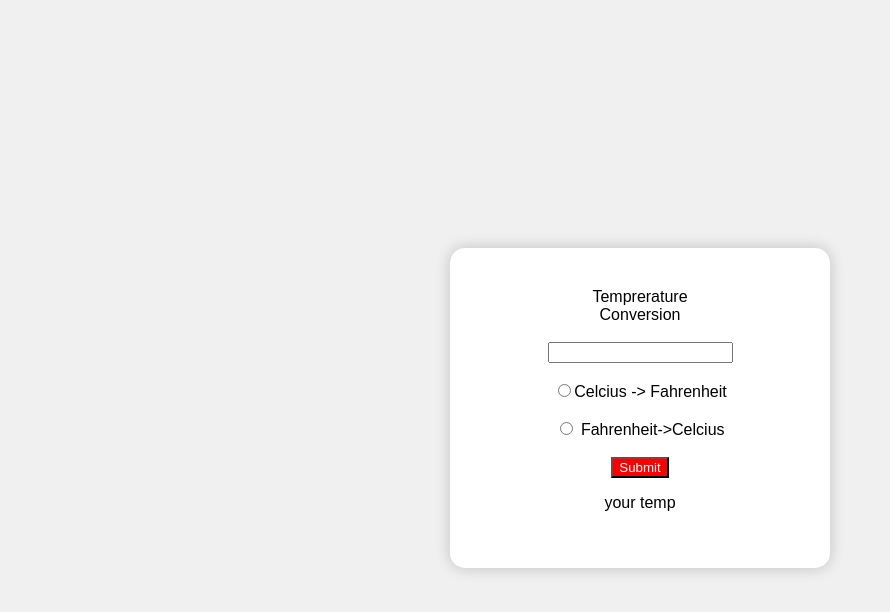
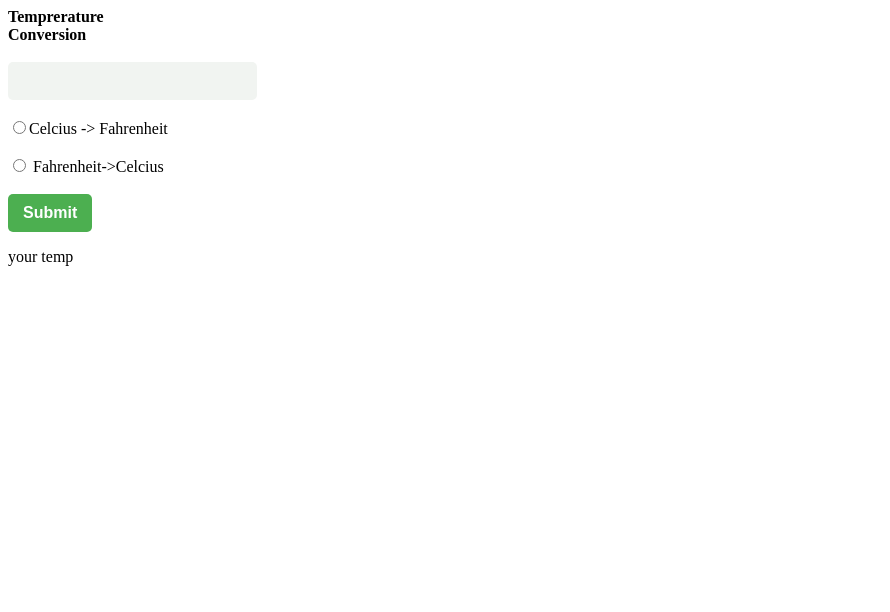
Before and after one commit to shloksharmawork/revising-fulllstack, a plain HTML site: page task2-temperature-conversion/index.html in a window 1280 px wide. Shown: the whole page, without its empty margins (0-890 px from the left). Drawn offline with Linux system fonts and the light colour scheme; files that its build step writes are made by us from their sources.

Commit message:
chore: cleanup previous files and update root styles

```diff
--- a/style.css
+++ b/style.css
@@ -1,58 +1,49 @@
-body {
-    font-family: Cambria, Cochin, Georgia, Times, 'Times New Roman', serif;
-    background-color: #1a1a2e;
-    color: #eee;
+#container {
+    font-family: Arial, Helvetica, sans-serif;
     text-align: center;
-    font-size: 2em;
-    padding-top: 80px;
+
+    font-size: 2rem;
+    font-weight: bold;
+
 }
 
-#mylabel1 {
-    font-size: 1em;
+button {
+    font-size: 1rem;
+    padding: 10px 15px;
+    border-radius: 5px;
+    border: none;
+    cursor: pointer;
+    background-color: #4CAF50;
+    color: white;
     font-weight: bold;
-    letter-spacing: 0.05em;
+    transition: background-color 0.3s ease;
 }
 
-#myid1 {
-    font-size: 0.7em;
-    padding: 10px 16px;
-    border: 2px solid #7c3aed;
-    border-radius: 10px;
-    background: rgba(255, 255, 255, 0.07);
-    color: #fff;
-    outline: none;
-    text-align: center;
-    transition: border-color 0.3s;
+button:hover {
+    background-color: #2c1cd8;
 }
 
-#myid1:focus {
-    border-color: #a78bfa;
+input {
+    font-size: 1rem;
+    text-align: center;
+    padding: 10px 15px;
+    border-radius: 5px;
+    border: none;
+    cursor: pointer;
+    background-color: #f1f4f1;
+    color: rgb(3, 3, 3);
+    font-weight: bold;
+
+
+
 }
 
-#mysubmit1 {
-    font-size: 0.7em;
-    margin: 10px;
-    padding: 8px 28px;
-    border: none;
-    border-radius: 50px;
-    color: white;
-    background-color: rgb(25, 183, 204);
-    cursor: pointer;
-    transition: background-color 0.3s ease, transform 0.15s;
+
+label {
+    font-size: 1rem;
+    font-weight: bold;
 }
 
-#mysubmit1:hover {
-    background-color: rgb(255, 0, 0);
-    color: white;
-    transform: translateY(-2px);
+#diceimg img {
+    width: 80px;
 }
-
-#myparaid1 {
-    display: inline-block;
-    margin-top: 20px;
-    padding: 12px 30px;
-    border-radius: 12px;
-    font-size: 0.8em;
-    background-color: rgba(255, 255, 255, 0.06);
-    transition: background-color 0.4s ease;
-}
--- a/task2-temperature-conversion/style.css
+++ /dev/null
@@ -1,22 +0,0 @@
-body {
-    font-family: Arial, Helvetica, sans-serif;
-    background-color: #f0f0f0;
-    display: flex;
-    justify-content: center;
-    align-items: center;
-    height: 100vh;
-}
-
-.card {
-    background: white;
-    padding: 40px;
-    border-radius: 15px;
-    text-align: center;
-    width: 300px;
-    box-shadow: 0 0 15px rgba(0, 0, 0, 0.2);
-}
-
-#mybtn1 {
-    background-color: red;
-    color: white;
-}
```
Also changed, not shown: index.html (deleted, +0 -23 lines), index.js (deleted, +0 -42 lines).
